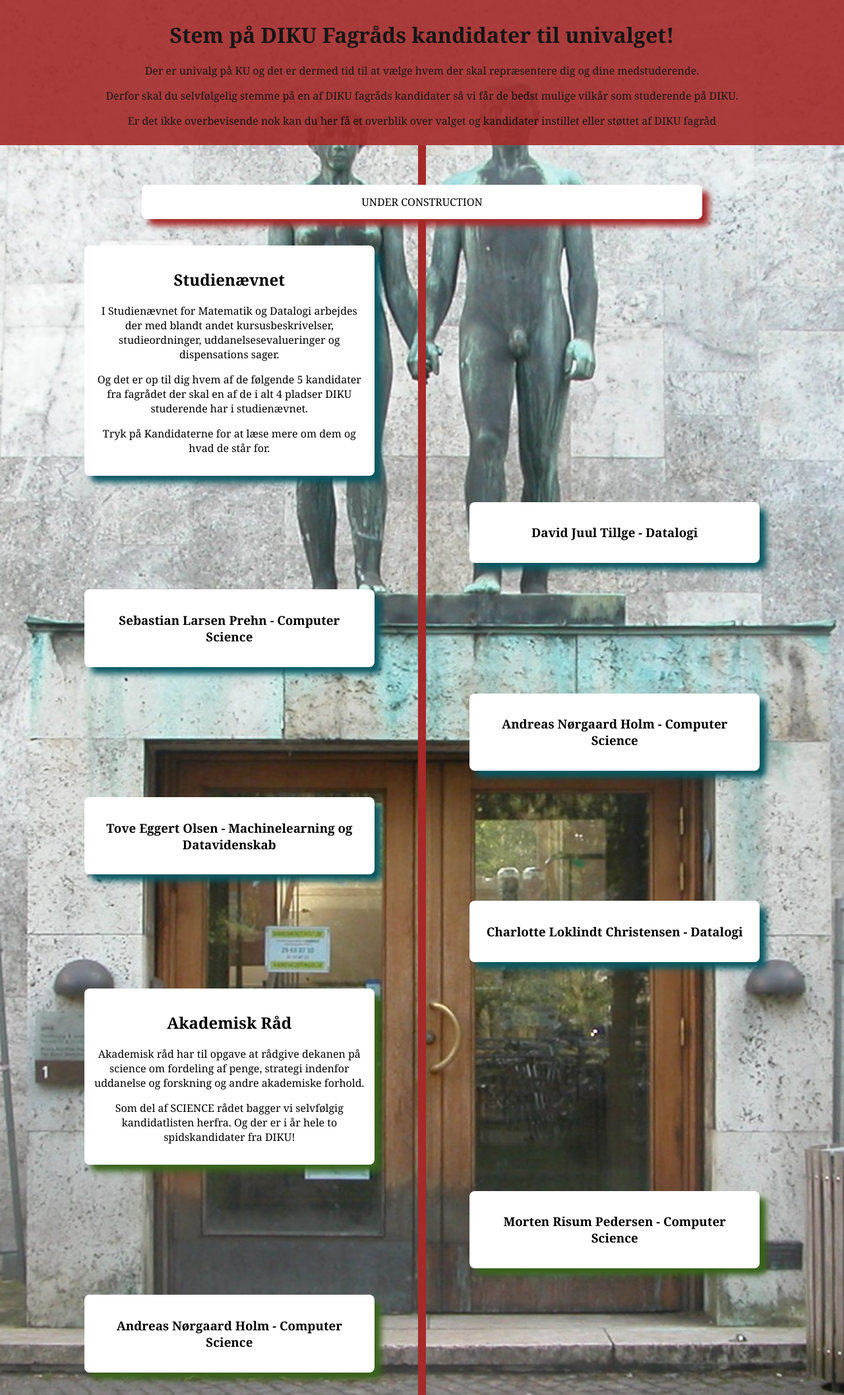
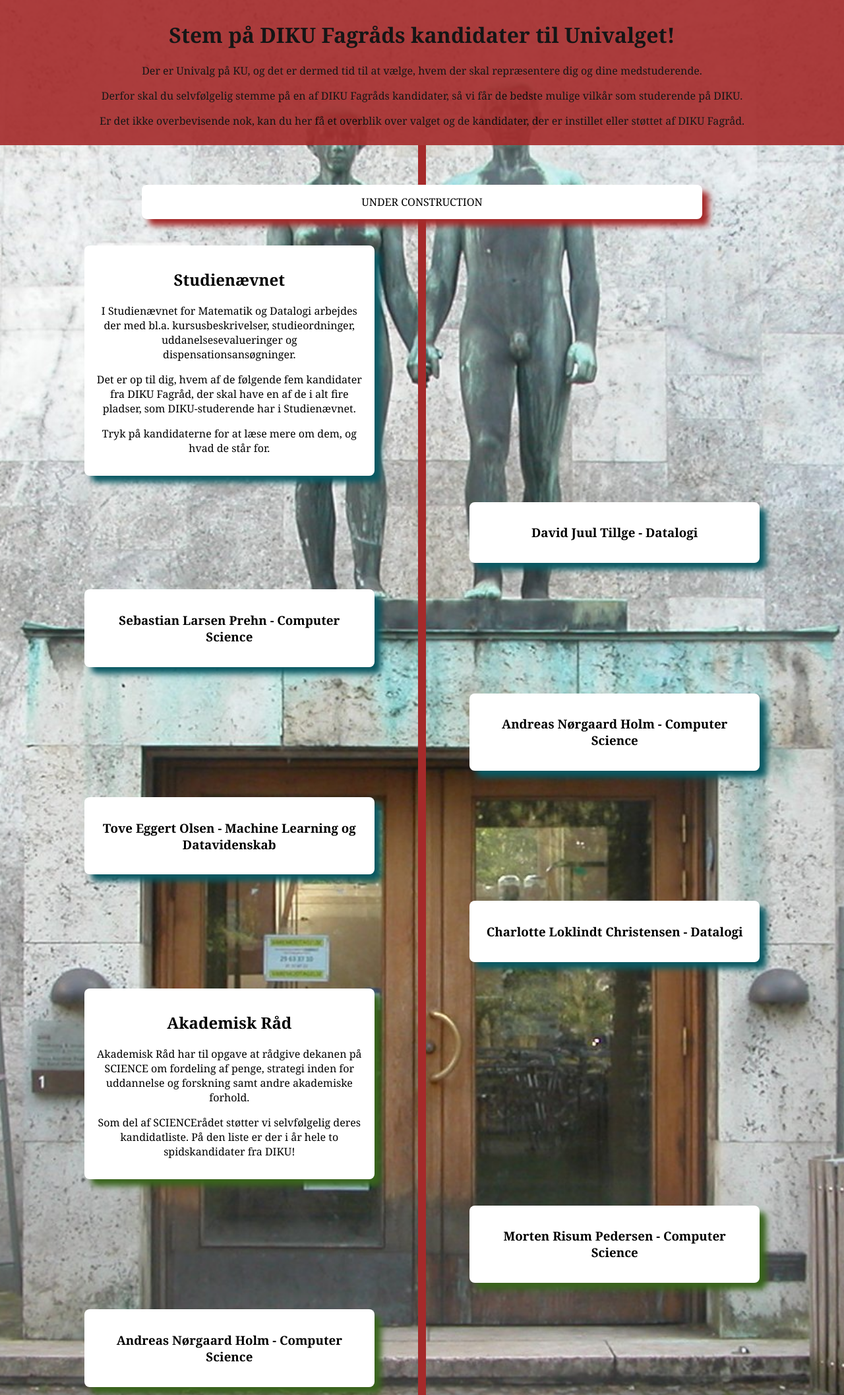
Before and after one commit to stemdiku/stemdiku-github.io, a plain HTML site: page index.html in a window 1280 px wide. Shown: the top 2114 px of the page at 66% size. Drawn offline with Linux system fonts and the light colour scheme.

Commit message:
Clean up frontpage

```diff
--- a/index.html
+++ b/index.html
@@ -1,25 +1,19 @@
 <!DOCTYPE html>
 <html lang="en">
 <head>
-  <meta charset="UTF-8">
-  <meta name="viewport" content="width=device-width, initial-scale=1.0">
-  <title>Simple Vertical Timeline</title>
-  <link rel="stylesheet" href="teststyle.css">
+    <meta charset="UTF-8">
+    <meta name="viewport" content="width=device-width, initial-scale=1.0">
+    <title>Stem DIKU</title>
+    <link rel="stylesheet" href="teststyle.css">
 </head>
 <body>
-
     <div id="box">
         <div id="textbox">
-
-            <h1>Stem på DIKU Fagråds kandidater til univalget!</h1>
-            <p>Der er univalg på KU og det er dermed tid til at vælge hvem der skal repræsentere dig og dine medstuderende.</p>
-                <p>Derfor skal du selvfølgelig stemme på  en af DIKU fagråds kandidater så vi får de bedst mulige vilkår som studerende på DIKU. </p>
-                <p>Er det ikke overbevisende nok kan du her få et overblik over valget og kandidater instillet eller støttet af DIKU fagråd</p>
-
-
+            <h1>Stem på DIKU Fagråds kandidater til Univalget!</h1>
+            <p>Der er Univalg på KU, og det er dermed tid til at vælge, hvem der skal repræsentere dig og dine medstuderende.</p>
+                <p>Derfor skal du selvfølgelig stemme på en af DIKU Fagråds kandidater, så vi får de bedste mulige vilkår som studerende på DIKU.</p>
+                <p>Er det ikke overbevisende nok, kan du her få et overblik over valget og de kandidater, der er instillet eller støttet af DIKU Fagråd.</p>
         </div>
-
-
     </div>
   <div class="timeline">
     <div class="event mid best">
@@ -30,9 +24,9 @@
     <div class="event left sndm">
       <div class="content">
         <h2>Studienævnet</h2>
-        <p>I Studienævnet for Matematik og Datalogi arbejdes der med blandt andet kursusbeskrivelser, studieordninger, uddanelsesevalueringer og dispensations sager. </p>
-        <p>Og det er op til dig hvem af de følgende 5 kandidater fra fagrådet der skal en af de i alt 4 pladser DIKU studerende har i studienævnet.</p>
-        <p>Tryk på Kandidaterne for at læse mere om dem og hvad de står for.</p>
+        <p>I Studienævnet for Matematik og Datalogi arbejdes der med bl.a. kursusbeskrivelser, studieordninger, uddanelsesevalueringer og dispensationsansøgninger.</p>
+        <p>Det er op til dig, hvem af de følgende fem kandidater fra DIKU Fagråd, der skal have en af de i alt fire pladser, som DIKU-studerende har i Studienævnet.</p>
+        <p>Tryk på kandidaterne for at læse mere om dem, og hvad de står for.</p>
         </div>
     </div>
     <div class="event right sndm">
@@ -41,52 +35,48 @@
       </a>
     </div>
     <div class="event left sndm">
-      <a href="Sebastian.html" class="content">
+      <a href="sebastian.html" class="content">
         <h3>Sebastian Larsen Prehn - Computer Science </h3>
       </a>
     </div>
     <div class="event right sndm">
-        <a href="Andreas.html" class="content">
+        <a href="andreas.html" class="content">
             <h3>Andreas Nørgaard Holm - Computer Science</h3>
         </a>
     </div>
     <div class="event left sndm">
         <a href="tove.html" class="content">
-            <h3>Tove Eggert Olsen - Machinelearning og Datavidenskab</h3>
+            <h3>Tove Eggert Olsen - Machine Learning og Datavidenskab</h3>
         </a>
     </div>
     <div class="event right sndm">
-        <a href="Charlotte.html" class="content">
+        <a href="charlotte.html" class="content">
             <h3>Charlotte Loklindt Christensen - Datalogi</h3>
         </a>
     </div>
     <div class="event left ar">
         <div class="content">
-
             <h2>Akademisk Råd</h2>
-            <p>Akademisk råd har til opgave at rådgive dekanen på science om fordeling af penge, strategi indenfor uddanelse og forskning og andre akademiske forhold.</p>
-            <p>Som del af SCIENCE rådet bagger vi selvfølgig kandidatlisten herfra. Og der er i år hele to spidskandidater fra DIKU!</p>
+            <p>Akademisk Råd har til opgave at rådgive dekanen på SCIENCE om fordeling af penge, strategi inden for uddannelse og forskning samt andre akademiske forhold.</p>
+            <p>Som del af SCIENCErådet støtter vi selvfølgelig deres kandidatliste. På den liste er der i år hele to spidskandidater fra DIKU!</p>
         </div>
     </div>
     <div class="event right ar">
-        <a href="Morten.html" class="content">
+        <a href="morten.html" class="content">
             <h3>Morten Risum Pedersen - Computer Science</h3>
         </a>
     </div>
     <div class="event left ar">
-        <a href="Andreas.html" class="content">
+        <a href="andreas.html" class="content">
             <h3>Andreas Nørgaard Holm - Computer Science</h3>
         </a>
     </div>
     <div class="event right best">
         <div class="content">
             <h2>Bestyrelsen</h2>
-            <p>Som del af Studenterrådet støtter vi selvfølgelig kandidatlisten herfra. Men i år har vi simpelthen også vores egen støtteliste som man kan stemme på. Og dermed vise DIKUs støtte og inflydelse samtidigt med at man stemmer på Studenterrådet.</p>
+            <p>Som del af Studenterrådet støtter vi selvfølgelig deres kandidatliste. I år har vi også vores egen støtteliste, som man kan stemme på for at vise DIKUs støtte og indflydelse, samtidig med man stemmer på Studenterrådets spidskandidat.</p>
         </div>
-
     </div>
-    <!-- Add more events as needed -->
   </div>
-
 </body>
 </html>
```
